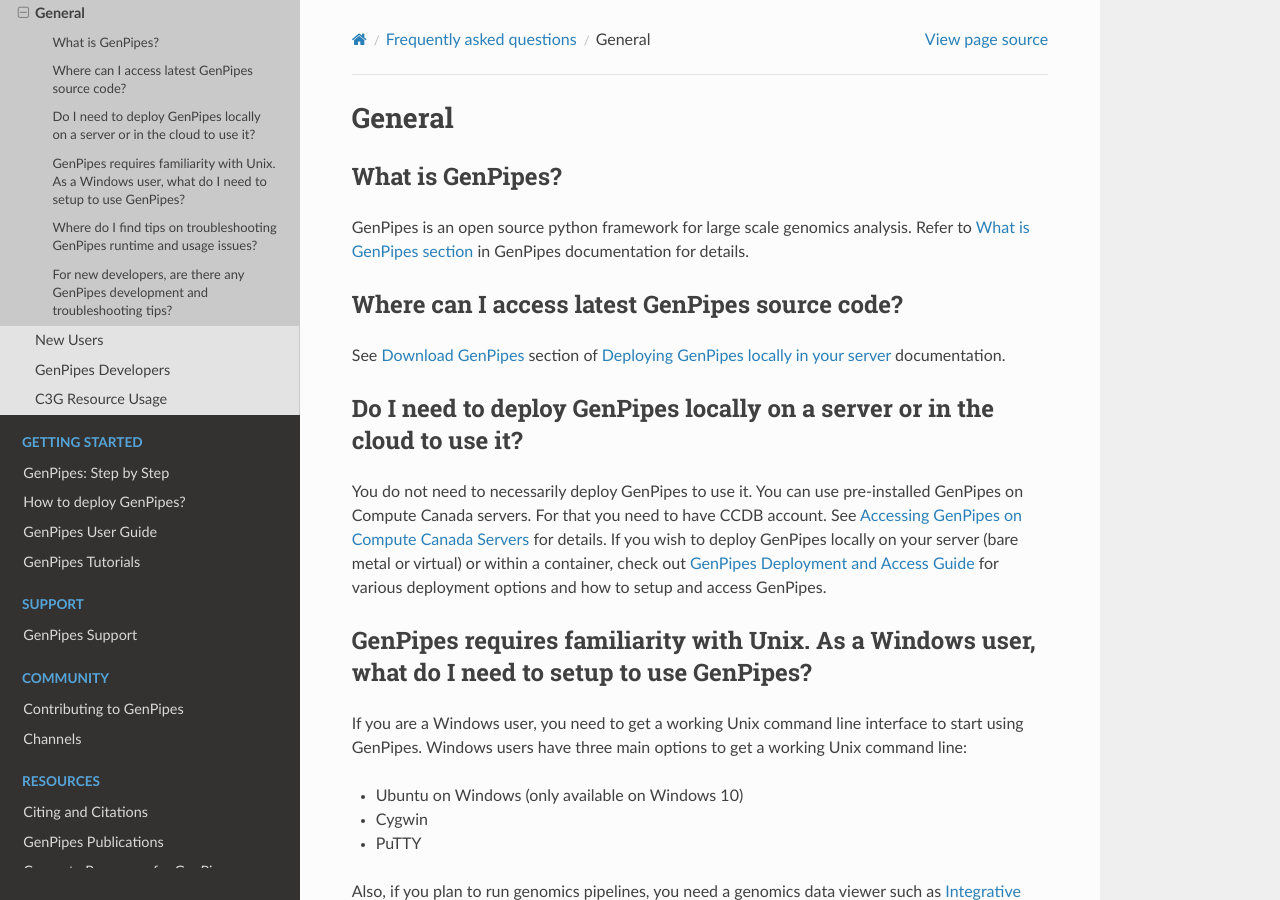
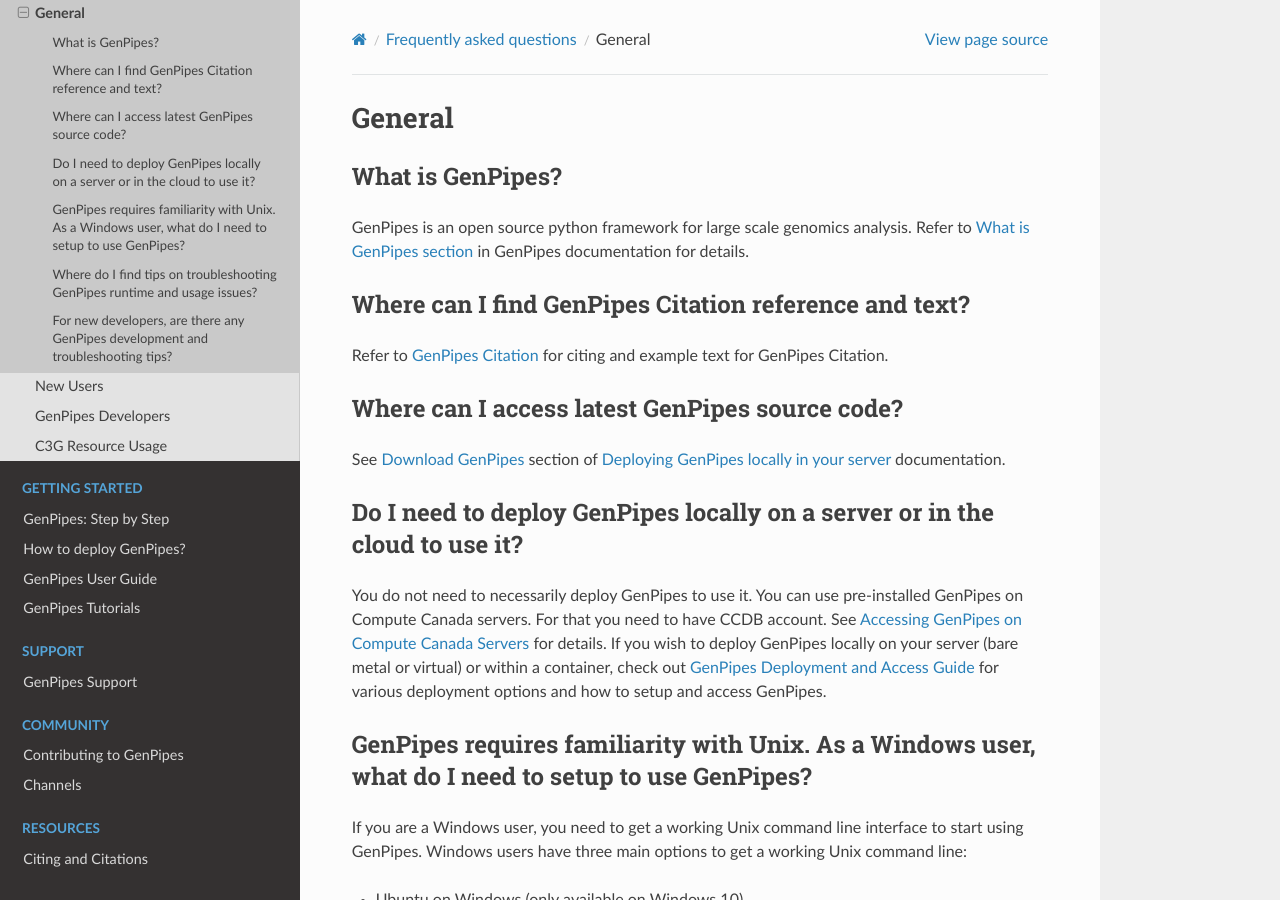
Before and after one commit to c3g/GenPipes_Docs, a Sphinx documentation site: the page built from docs/source/faq/faq_general.rst, in a window 1280 px wide and 900 px high. Built offline with Sphinx 7.4.7 and the Read the Docs theme 2.0.0, drawn with Linux system fonts in a browser that asks for light colours; the version number could not be read and is left out.

Commit message:
Added reference to citation in faq Ref #34

```diff
--- a/docs/source/faq/faq_general.rst
+++ b/docs/source/faq/faq_general.rst
@@ -11,6 +11,11 @@
 +++++++++++++++++
 
 GenPipes is an open source python framework for large scale genomics analysis. Refer to :ref:`What is GenPipes section<what_is_gp>` in GenPipes documentation for details.
+
+Where can I find GenPipes Citation reference and text?
++++++++++++++++++++++++++++++++++++++++++++++++++++++++
+
+Refer to :ref:`GenPipes Citation<docs_citation>` for citing and example text for GenPipes Citation.
 
 Where can I access latest GenPipes source code?
 +++++++++++++++++++++++++++++++++++++++++++++++
```
